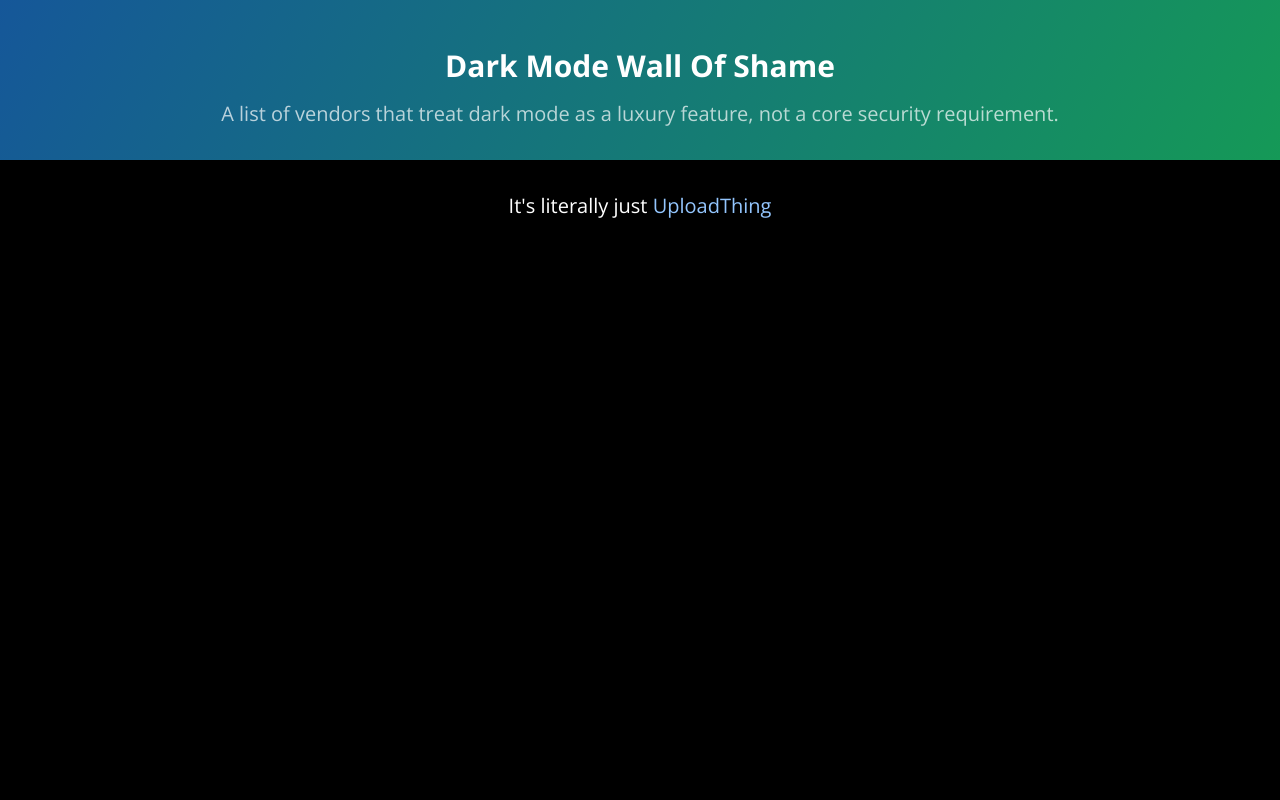
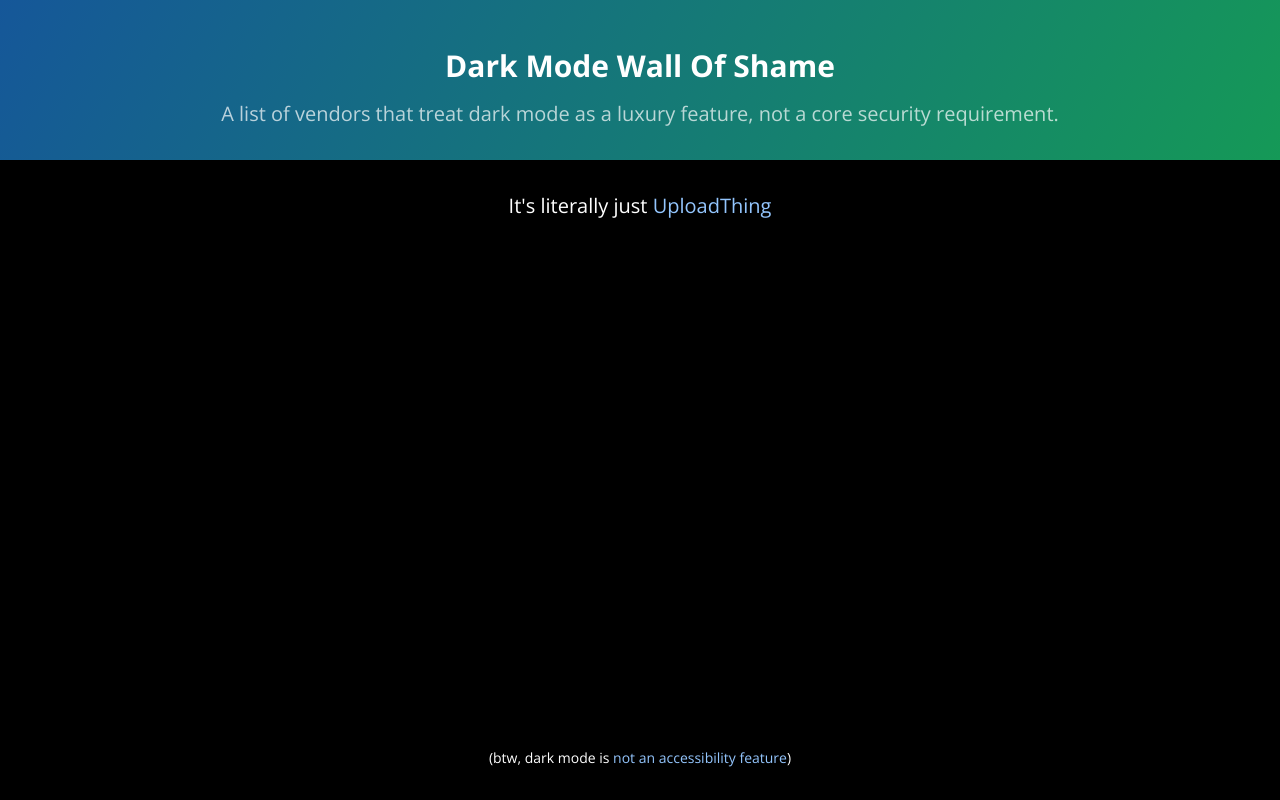
Before and after one commit to t3dotgg/darkmode-tax, a Next.js app: page / in a window 1280 px wide. Built offline with nearby package versions, Linux system fonts and the light colour scheme.

Commit message:
Not accessibility

```diff
--- a/src/app/layout.tsx
+++ b/src/app/layout.tsx
@@ -21,7 +21,9 @@
 }) {
   return (
     <html lang="en">
-      <body className={`font-sans ${openSans.variable}`}>{children}</body>
+      <body className={`font-sans ${openSans.variable} flex h-full flex-col`}>
+        {children}
+      </body>
     </html>
   );
 }
--- a/src/app/page.tsx
+++ b/src/app/page.tsx
@@ -8,7 +8,7 @@
           security requirement.
         </h2>
       </header>
-      <main className="flex flex-col items-center justify-center pt-8 text-xl text-white">
+      <main className="flex h-full flex-grow flex-col items-center justify-between pt-8 text-xl text-white">
         <span>
           It&apos;s literally just{" "}
           <a
@@ -18,6 +18,16 @@
             UploadThing
           </a>
         </span>
+        <span className="p-8 text-sm">
+          (btw, dark mode is{" "}
+          <a
+            href="https://medium.com/@h_locke/why-dark-mode-causes-more-accessibility-issues-than-it-solves-d2f8359bb46a"
+            className="text-blue-300 hover:text-blue-400 hover:underline"
+          >
+            not an accessibility feature
+          </a>
+          )
+        </span>
       </main>
     </>
   );
--- a/src/styles/globals.css
+++ b/src/styles/globals.css
@@ -4,6 +4,8 @@
 
 body {
   @apply bg-black text-white;
+
+  min-height: 100lvh;
 }
 
 .page-header {
```
